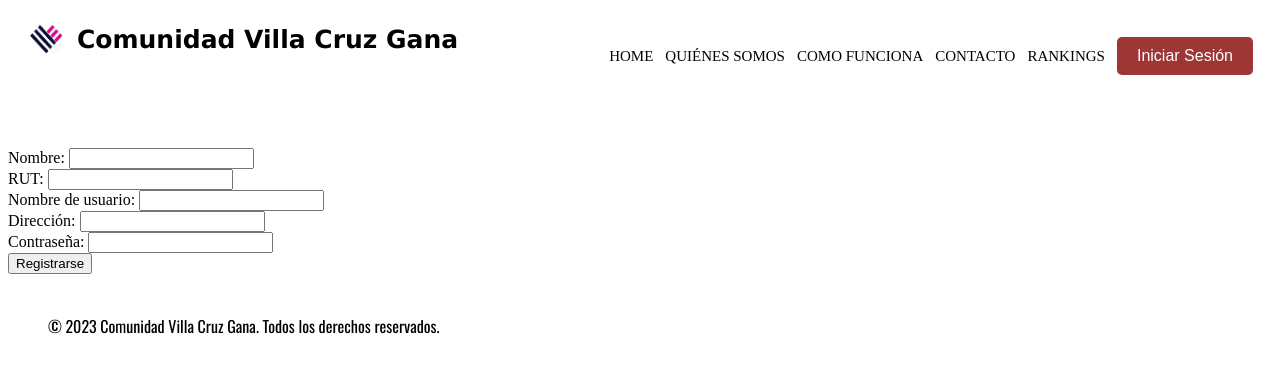
After one commit to Nitratodesodio/miweb1, a Django app: template miweb1/miweb1/templates/registrarse.html in a window 1280 px wide. The commit adds this page. Shown: the top 373 px of the page. Run offline with Django 4.2, Linux system fonts and the light colour scheme; the template is opened without the code that fills it, so the values that code supplies are empty.

Commit message:
Registrarse

```diff
--- a/miweb1/miweb1/static/style.css
+++ b/miweb1/miweb1/static/style.css
@@ -89,20 +89,13 @@ header {
     font-family: Verdana, Geneva, sans-serif;
   }
 
-  section {
-    background-color: #ffffff;
-    padding: 20px;
-    text-align: center;
 
+
+
+
+  #contenedorR {
+    margin-top: 100px;
   }
-
-  section > h1 {
-    margin-top: 25px;
-    font-size: 24px;
-    color: #333;
-    margin-bottom: 10px;
-  }
-
   p {
     margin: 40px;
     line-height: 1.5;
@@ -121,6 +114,7 @@ header {
     column-gap: 20px;
     height: 400px;
   }
+
 
   img{
     width: 600px;
@@ -166,6 +160,7 @@ header {
 
    }
 
+
  .column {
   display: inline-block;
   width: 30%;
@@ -203,6 +198,9 @@ header {
   display: block;
   margin-bottom: 10px;
 }
+.formre label{
+  margin-bottom: 20px;
+}
 
 .table-container {
   margin: 0 auto;
@@ -212,6 +210,10 @@ header {
   border-radius: 5px;
   padding: 10px;
 }
+.formulario-registro{
+ margin-top: 100px;
+}
+
 
 table {
   width: 100%;
@@ -307,6 +309,7 @@ font-size: 30px;
   width: 100%;
 }
 
+
 .form-container {
   flex: 1;
   columns: 2;
--- a/miweb1/miweb1/templates/base.html
+++ b/miweb1/miweb1/templates/base.html
@@ -18,47 +18,38 @@
             <li><a href="servicios.html">Como funciona</a></li>
             <li><a href="contacto.html">Contacto</a></li>
             <li><a href="ranking.html">Rankings</a></li>
-
             {% if usuario  !=  None %}
             <form action="sesion" method="post">{% csrf_token %}
             <li><button type="submit" class="btn">Cerrar Sesión</button></li>
-            <li><a href="login_success.html">Añadir reciclaje</a></li>
+            <li><a href="{% url 'login_success' %}">Añadir reciclaje</a></li>
             </form>
             {% elif usuario == None %}
             <li><button onclick="window.modal1.showModal();" class="btn">Iniciar Sesión</button></li>
             {% endif %}
+          </div>
+          </ul>
 
-
-
-          </ul>
-        </div>
 
         <div class="logo">
           <img src="{% static 'img/logo2.png' %}" alt="Ñuñoa Recicla">
           <h1 class="h1title">Comunidad Villa Cruz Gana</h1>
         </div>
-
-
         </nav>
       </header>
       <form action="login" method="post">{% csrf_token %}
       <div class="modal-container">
-
         <dialog id="modal1">
           <label for="usuario">Usuario:</label><br>
           <input type="text" id="usuario" name="usuario" required><br><br>
-
           <label for="contrasena">Contraseña:</label><br>
           <input type="password" id="contrasena" name="contrasena" required><br><br>
-
+          <h6>¿No tienes cuenta? Registrate aca! </h6><a href="{% url 'registrarse' %}">Aqui</a>
           <input class="btn" type="submit" value="Iniciar sesión">
-
           <button class="btn" onclick="window.modal1.close();">Cerrar</button>
         </dialog>
-
       </div>
     </form>
-    <div>
+    <div class="formulario-registro">
         {% block body %}
         {% endblock %}
       </div>
--- /dev/null
+++ b/miweb1/miweb1/templates/registrarse.html
@@ -0,0 +1,31 @@
+{% extends 'base.html' %}
+{% load static %}
+{% block title %}Registrarse{% endblock %}
+
+{% block body %}
+
+
+    <div class="formulario-registro">
+        <form action="/registro" method="post">
+          <label for="nombre">Nombre:</label>
+          <input type="text" id="nombre" name="nombre" required><br>
+
+          <label for="rut">RUT:</label>
+          <input type="text" id="rut" name="rut" required><br>
+
+          <label for="username">Nombre de usuario:</label>
+          <input type="text" id="username" name="username" required><br>
+
+          <label for="direccion">Dirección:</label>
+          <input type="text" id="direccion" name="direccion" required><br>
+
+          <label for="password">Contraseña:</label>
+          <input type="password" id="password" name="password" required><br>
+
+          <input type="submit" value="Registrarse">
+        </form>
+      </div>
+
+
+
+{% endblock %}
--- a/miweb1/miweb1/urls.py
+++ b/miweb1/miweb1/urls.py
@@ -26,9 +26,10 @@ urlpatterns = [
      path('ranking.html', views.ranking, name='ranking'),
      path('servicios.html', views.servicios, name='servicios'),
      path('login', views.login, name='login'),
-     path('login_success/<str:usuario_id>/', views.login_success, name='login_success'),
+     path('login_success', views.login_success, name='login_success'),
      path('ingresar_residuos', views.ingresar_residuos, name='ingresar_residuos'),
      path('sesion', views.sesion, name='sesion'),
+     path('registrarse', views.registrarse, name='registrarse'),
 
 
 ]
```
Also changed, not shown: miweb1/miweb1/templates/inicio.html (+3 -4 lines), miweb1/miweb1/templates/somos.html (+3 -14 lines), miweb1/miweb1/views.py (+11 -3 lines), miweb1/miweb1/static/img/planeta.gif (added).
